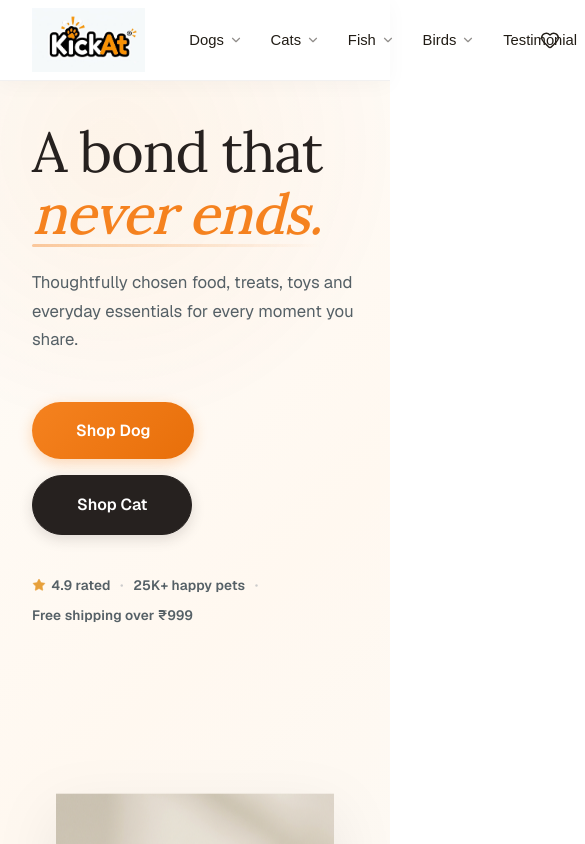
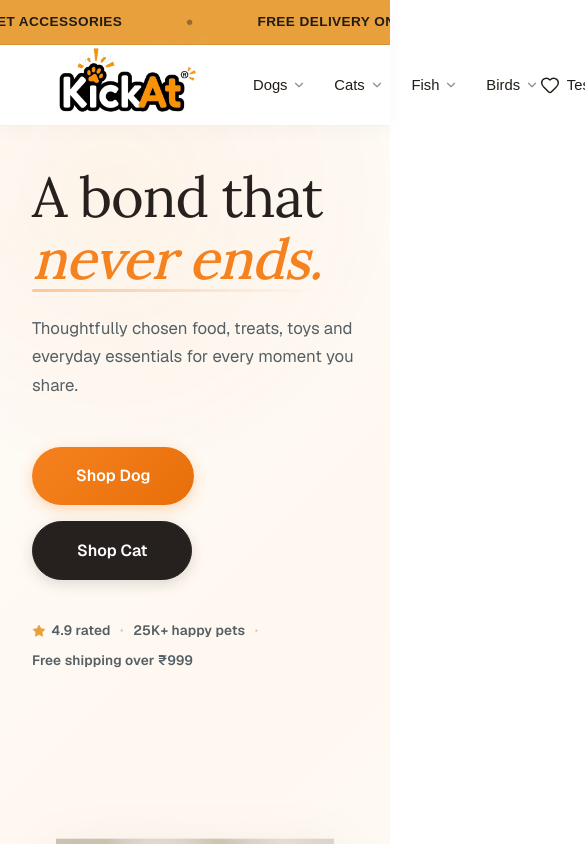
Before and after one commit to SevenX-Labs/kickat-client, a Next.js app: page / in a window 390 px wide. Shown: the top 844 px of the page, 585 px wide, since content can reach past the window. Built offline with nearby package versions, Linux system fonts and the light colour scheme.

Commit message:
feat: implement responsive Navbar component with announcement bar, category dropdowns, and search functionality

```diff
--- a/src/components/common/Navbar/Navbar.module.css
+++ b/src/components/common/Navbar/Navbar.module.css
@@ -222,3 +222,57 @@
   background-color: #FBF7EE;
   padding-left: 1.65rem;
 }
+
+.announcementBar {
+  background-color: #E7A03B;
+  color: #211C15;
+  padding: 0.75rem 0;
+  font-size: 0.85rem;
+  font-weight: 700;
+  letter-spacing: 0.03em;
+  text-transform: uppercase;
+  overflow: hidden;
+  display: flex;
+  align-items: center;
+  border-bottom: 1px solid rgba(33, 28, 21, 0.1);
+}
+
+.marquee {
+  display: flex;
+  overflow: hidden;
+  user-select: none;
+  width: 100%;
+}
+
+.marquee:hover .marqueeContent {
+  animation-play-state: paused;
+}
+
+.marqueeContent {
+  flex-shrink: 0;
+  display: flex;
+  align-items: center;
+  animation: scroll 35s linear infinite;
+}
+
+.marqueeItem {
+  display: flex;
+  align-items: center;
+  white-space: nowrap;
+}
+
+.dot {
+  color: rgba(33, 28, 21, 0.4);
+  margin: 0 4rem;
+  font-size: 1.2rem;
+  line-height: 0;
+}
+
+@keyframes scroll {
+  from {
+    transform: translateX(0);
+  }
+  to {
+    transform: translateX(-100%);
+  }
+}
--- a/src/components/common/Navbar/Navbar.tsx
+++ b/src/components/common/Navbar/Navbar.tsx
@@ -1,5 +1,4 @@
 "use client";
-
 import Image from "next/image";
 import Link from "next/link";
 import { ChevronDown, Search, Heart, User, ShoppingBag } from "lucide-react";
@@ -46,20 +45,50 @@ const taxonomy = {
 };
 
 export function Navbar() {
+  const items = [
+    "Free Delivery on orders over $50",
+    "Get 20% off your first purchase",
+    "Premium pet accessories",
+  ];
+  // Duplicate to ensure the marquee fills wide screens
+  const duplicatedItems = [...items, ...items, ...items, ...items];
+
   return (
     <header className={styles.header}>
+      {/* Announcement Bar */}
+      <div className={styles.announcementBar}>
+        <div className={styles.marquee}>
+          <div className={styles.marqueeContent}>
+            {duplicatedItems.map((text, idx) => (
+              <span key={`first-${idx}`} className={styles.marqueeItem}>
+                {text}
+                <span className={styles.dot}>•</span>
+              </span>
+            ))}
+          </div>
+          <div aria-hidden="true" className={styles.marqueeContent}>
+            {duplicatedItems.map((text, idx) => (
+              <span key={`second-${idx}`} className={styles.marqueeItem}>
+                {text}
+                <span className={styles.dot}>•</span>
+              </span>
+            ))}
+          </div>
+        </div>
+      </div>
+
       <div className={styles.container}>
 
         {/* Left Section: Logo + Nav Links */}
         <div className={styles.leftSection}>
           <Link href="/" className={styles.logoWrapper}>
             <Image
-              src="/logo.png"
+              src="/logo-clean.png"
               alt="KickAt Logo"
-              width={200}
-              height={64}
+              width={240}
+              height={100}
               priority
-              style={{ objectFit: "contain", userSelect: "none", width: "auto", height: "64px" }}
+              style={{ objectFit: "contain", userSelect: "none", width: "auto", height: "100px" }}
               draggable={false}
               onContextMenu={(e) => e.preventDefault()}
             />
```
Also changed, not shown: public/logo-clean.png (added), 1 other file (tests, documents, lock files or other folders).
